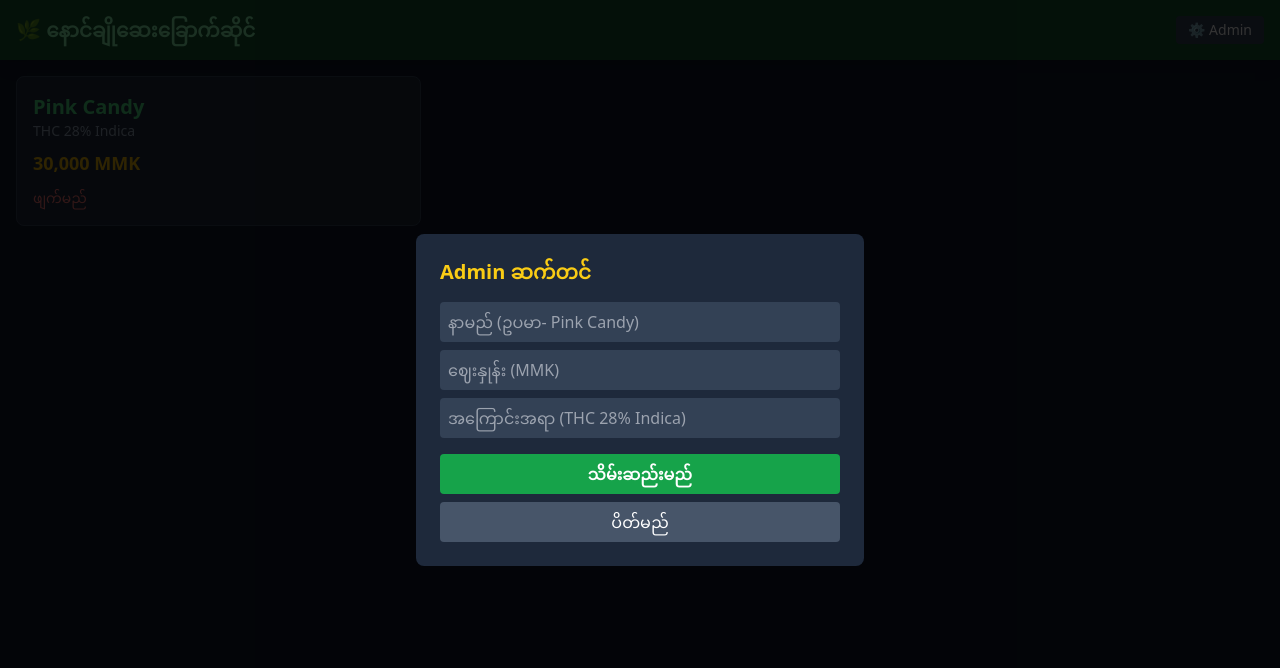
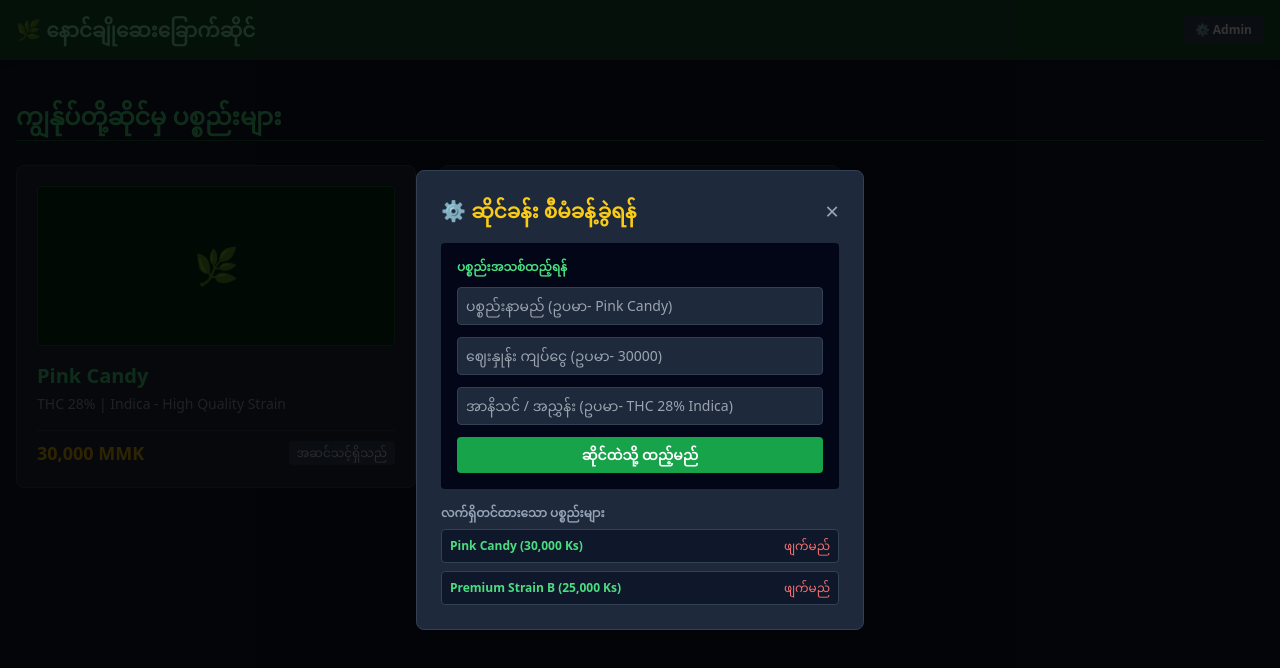
Before and after one commit to balancewheel00-dot/Nawng--Hkio-Cannabis-Store-Zzzz, a plain HTML site: page index.html in a window 1280 px wide. Both pictures are taken after a click on the button "⚙️ Admin". Drawn offline with nearby package versions, Linux system fonts and the light colour scheme.

Commit message:
Update index.html

```diff
--- a/index.html
+++ b/index.html
@@ -6,64 +6,115 @@
     <title>Nawng Hkio Cannabis Store</title>
     <script src="https://cdn.tailwindcss.com"></script>
 </head>
-<body class="bg-slate-900 text-white min-h-screen">
+<body class="bg-slate-900 text-white min-h-screen font-sans">
 
-    <nav class="bg-green-900 p-4 flex justify-between items-center shadow-lg">
-        <h1 class="text-xl font-bold text-green-300">🌿 နောင်ချိုဆေးခြောက်ဆိုင်</h1>
+    <nav class="bg-green-900 p-4 flex justify-between items-center shadow-md sticky top-0 z-50">
+        <h1 class="text-xl font-bold text-green-300 flex items-center gap-1">🌿 နောင်ချိုဆေးခြောက်ဆိုင်</h1>
         <div class="flex gap-2">
-            <button onclick="document.getElementById('admin-modal').classList.remove('hidden')" class="bg-slate-700 px-3 py-1 rounded text-sm">⚙️ Admin</button>
+            <button onclick="document.getElementById('admin-modal').classList.remove('hidden')" class="bg-slate-700 hover:bg-slate-600 px-3 py-1.5 rounded text-xs font-semibold transition">⚙️ Admin</button>
         </div>
     </nav>
 
-    <main class="p-4 grid md:grid-cols-3 gap-4" id="products-grid"></main>
+    <main class="container mx-auto p-4 my-6">
+        <h2 class="text-2xl font-bold mb-6 border-b border-green-800 pb-2 text-green-400">ကျွန်ုပ်တို့ဆိုင်မှ ပစ္စည်းများ</h2>
+        <div class="grid grid-cols-1 md:grid-cols-3 gap-6" id="products-grid"></div>
+    </main>
 
-    <!-- Admin Modal -->
-    <div id="admin-modal" class="hidden fixed inset-0 bg-black bg-opacity-80 p-4 flex items-center justify-center">
-        <div class="bg-slate-800 p-6 rounded-lg w-full max-w-md">
-            <h2 class="text-xl mb-4 font-bold text-yellow-400">Admin ဆက်တင်</h2>
-            <input type="text" id="name" placeholder="နာမည် (ဥပမာ- Pink Candy)" class="w-full p-2 mb-2 bg-slate-700 rounded">
-            <input type="number" id="price" placeholder="ဈေးနှုန်း (MMK)" class="w-full p-2 mb-2 bg-slate-700 rounded">
-            <input type="text" id="desc" placeholder="အကြောင်းအရာ (THC 28% Indica)" class="w-full p-2 mb-4 bg-slate-700 rounded">
-            <button onclick="addProduct()" class="w-full bg-green-600 p-2 rounded font-bold">သိမ်းဆည်းမည်</button>
-            <button onclick="document.getElementById('admin-modal').classList.add('hidden')" class="w-full mt-2 bg-slate-600 p-2 rounded">ပိတ်မည်</button>
+    <div id="admin-modal" class="hidden fixed inset-0 bg-black bg-opacity-80 p-4 flex items-center justify-center z-50">
+        <div class="bg-slate-800 p-6 rounded-lg w-full max-w-md border border-slate-700">
+            <div class="flex justify-between items-center mb-4">
+                <h2 class="text-xl font-bold text-yellow-400">⚙️ ဆိုင်ခန်း စီမံခန့်ခွဲရန်</h2>
+                <button onclick="document.getElementById('admin-modal').classList.add('hidden')" class="text-slate-400 hover:text-white text-2xl">&times;</button>
+            </div>
+
+            <div class="space-y-3 bg-slate-950 p-4 rounded mb-4">
+                <p class="text-xs font-bold text-green-400">ပစ္စည်းအသစ်ထည့်ရန်</p>
+                <input type="text" id="name" placeholder="ပစ္စည်းနာမည် (ဥပမာ- Pink Candy)" class="w-full p-2 bg-slate-800 rounded text-sm border border-slate-700 text-white">
+                <input type="number" id="price" placeholder="ဈေးနှုန်း ကျပ်ငွေ (ဥပမာ- 30000)" class="w-full p-2 bg-slate-800 rounded text-sm border border-slate-700 text-white">
+                <input type="text" id="desc" placeholder="အာနိသင် / အညွှန်း (ဥပမာ- THC 28% Indica)" class="w-full p-2 bg-slate-800 rounded text-sm border border-slate-700 text-white">
+                <button onclick="addProduct()" class="w-full bg-green-600 hover:bg-green-700 p-2 rounded text-sm font-bold transition">ဆိုင်ထဲသို့ ထည့်မည်</button>
+            </div>
+
+            <p class="text-xs font-bold text-slate-400 mb-2">လက်ရှိတင်ထားသော ပစ္စည်းများ</p>
+            <div id="admin-list" class="space-y-2 max-h-40 overflow-y-auto"></div>
         </div>
     </div>
 
     <script>
-        let products = JSON.parse(localStorage.getItem('nawng_products')) || [
-            { name: "Pink Candy", price: 30000, desc: "THC 28% Indica" }
+        // Default Starting Database
+        const defaultItems = [
+            { name: "Pink Candy", price: 30000, desc: "THC 28% | Indica - High Quality Strain" },
+            { name: "Premium Strain B", price: 25000, desc: "Relaxing and calming effect." }
         ];
 
+        let products = JSON.parse(localStorage.getItem('nawng_products')) || defaultItems;
+        if(!localStorage.getItem('nawng_products')) {
+            localStorage.setItem('nawng_products', JSON.stringify(products));
+        }
+
         function render() {
+            // Main Display
             const grid = document.getElementById('products-grid');
-            grid.innerHTML = products.map((p, i) => `
-                <div class="bg-slate-800 p-4 rounded-lg border border-slate-700">
-                    <h3 class="text-xl font-bold text-green-400">${p.name}</h3>
-                    <p class="text-sm text-slate-400">${p.desc}</p>
-                    <p class="text-lg font-bold text-yellow-500 my-2">${p.price.toLocaleString()} MMK</p>
-                    <button onclick="deleteProduct(${i})" class="text-red-400 text-sm">ဖျက်မည်</button>
+            if(products.length === 0) {
+                grid.innerHTML = `<p class="text-slate-400 text-sm col-span-3 text-center py-8">ဆိုင်ထဲတွင် ပစ္စည်းမရှိသေးပါ။ Admin ထဲတွင် ဖြည့်စွက်ပေးပါ။</p>`;
+            } else {
+                grid.innerHTML = products.map((p, i) => `
+                    <div class="bg-slate-800 p-5 rounded-lg border border-slate-700 flex flex-col justify-between">
+                        <div>
+                            <div class="w-full h-40 bg-green-950 rounded flex items-center justify-center mb-4 border border-green-800">
+                                <span class="text-4xl">🌿</span>
+                            </div>
+                            <h3 class="text-xl font-bold text-green-400">${p.name}</h3>
+                            <p class="text-sm text-slate-400 mt-1">${p.desc}</p>
+                        </div>
+                        <div class="mt-4 pt-2 border-t border-slate-700 flex justify-between items-center">
+                            <span class="text-lg font-bold text-yellow-500">${Number(p.price).toLocaleString()} MMK</span>
+                            <span class="text-xs bg-slate-700 px-2 py-1 rounded text-slate-300">အဆင်သင့်ရှိသည်</span>
+                        </div>
+                    </div>
+                `).join('');
+            }
+
+            // Admin Control List
+            const adminList = document.getElementById('admin-list');
+            adminList.innerHTML = products.map((p, i) => `
+                <div class="flex justify-between items-center bg-slate-900 p-2 rounded text-xs border border-slate-700">
+                    <div class="truncate max-w-[200px]">
+                        <p class="font-bold text-green-400">${p.name} (${Number(p.price).toLocaleString()} Ks)</p>
+                    </div>
+                    <button onclick="deleteProduct(${i})" class="text-red-400 hover:text-red-300 font-medium">ဖျက်မည်</button>
                 </div>
             `).join('');
         }
 
         function addProduct() {
-            const name = document.getElementById('name').value;
+            const name = document.getElementById('name').value.trim();
             const price = parseInt(document.getElementById('price').value);
-            const desc = document.getElementById('desc').value;
+            const desc = document.getElementById('desc').value.trim();
+
             if(name && price) {
-                products.push({name, price, desc});
+                products.push({ name, price, desc: desc || "Premium Quality" });
                 localStorage.setItem('nawng_products', JSON.stringify(products));
                 render();
-                document.getElementById('admin-modal').classList.add('hidden');
+
+                // Clear Inputs
+                document.getElementById('name').value = "";
+                document.getElementById('price').value = "";
+                document.getElementById('desc').value = "";
+            } else {
+                alert("ပစ္စည်းနာမည်နှင့် ဈေးနှုန်းကို သေချာဖြည့်ပေးပါဗျာ။");
             }
         }
 
         function deleteProduct(i) {
-            products.splice(i, 1);
-            localStorage.setItem('nawng_products', JSON.stringify(products));
-            render();
+            if(confirm("ဤပစ္စည်းကို ဖျက်ရန် သေချာပါသလား?")) {
+                products.splice(i, 1);
+                localStorage.setItem('nawng_products', JSON.stringify(products));
+                render();
+            }
         }
 
+        // Initial Load
         render();
     </script>
 </body>
```
